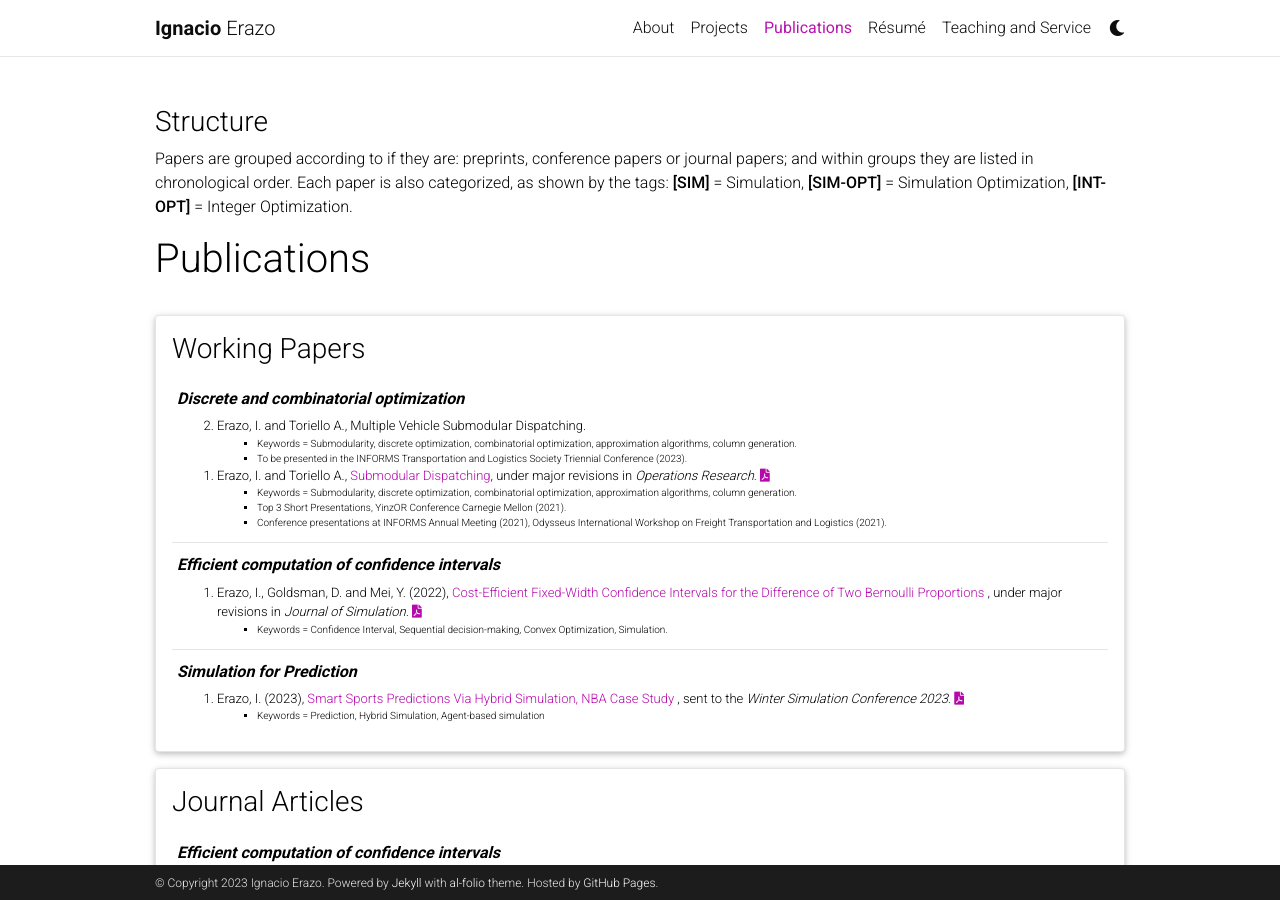
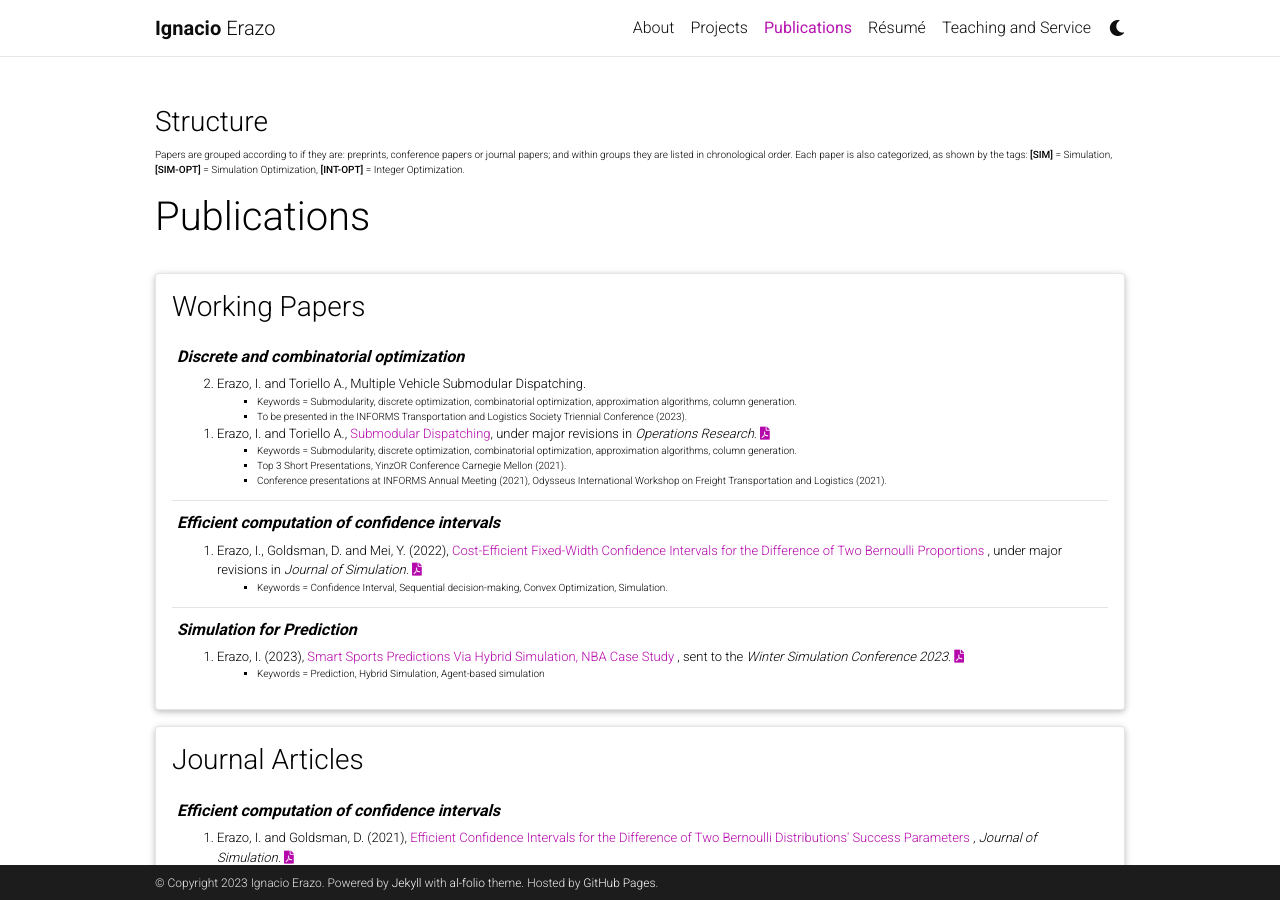
Before and after one commit to ierazo/ierazo.github.io, a Jekyll site: the page built from _pages/pubs_detailed.md, in a window 1280 px wide and 900 px high. Built offline with Jekyll 4.4.1, drawn with Linux system fonts in a browser that asks for light colours; comment, search, counter and statistics services are not loaded; a style sheet for code colours, icons or effects is not loaded.

Commit message:
reduced font-size

```diff
--- a/_layouts/pubs_detailed.html
+++ b/_layouts/pubs_detailed.html
@@ -4,7 +4,7 @@ layout: default
 
 <body>
 	<h3>Structure</h3>
-	<p style="font-size: 16px;">Papers are grouped according to if they are: preprints, conference papers or journal papers;
+	<p style="font-size: 10px;">Papers are grouped according to if they are: preprints, conference papers or journal papers;
   and within groups they are listed in chronological order.
   Each paper is also categorized, as shown by the tags: <strong>[SIM]</strong> = Simulation, <strong>[SIM-OPT]</strong> = Simulation Optimization, <strong>[INT-OPT]</strong> = Integer Optimization.</p>
 </body>
```
